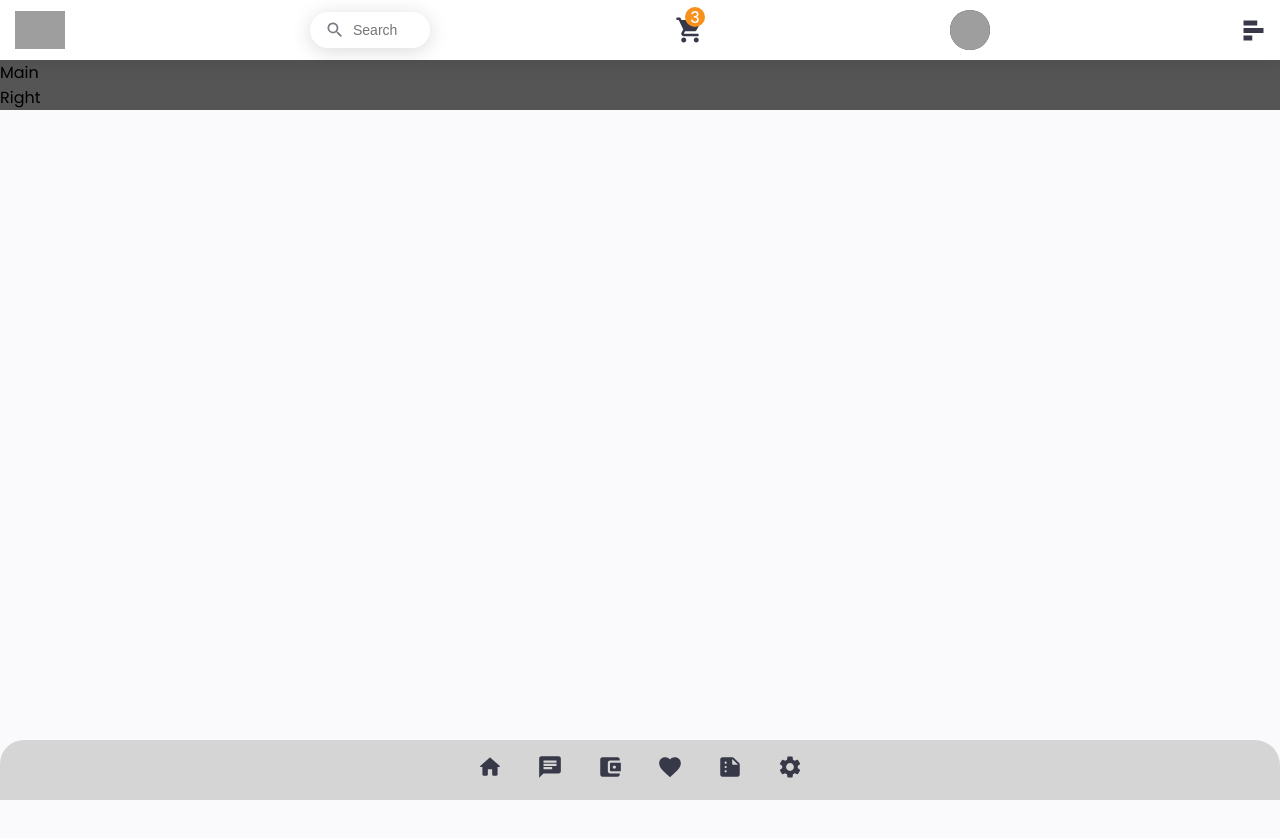
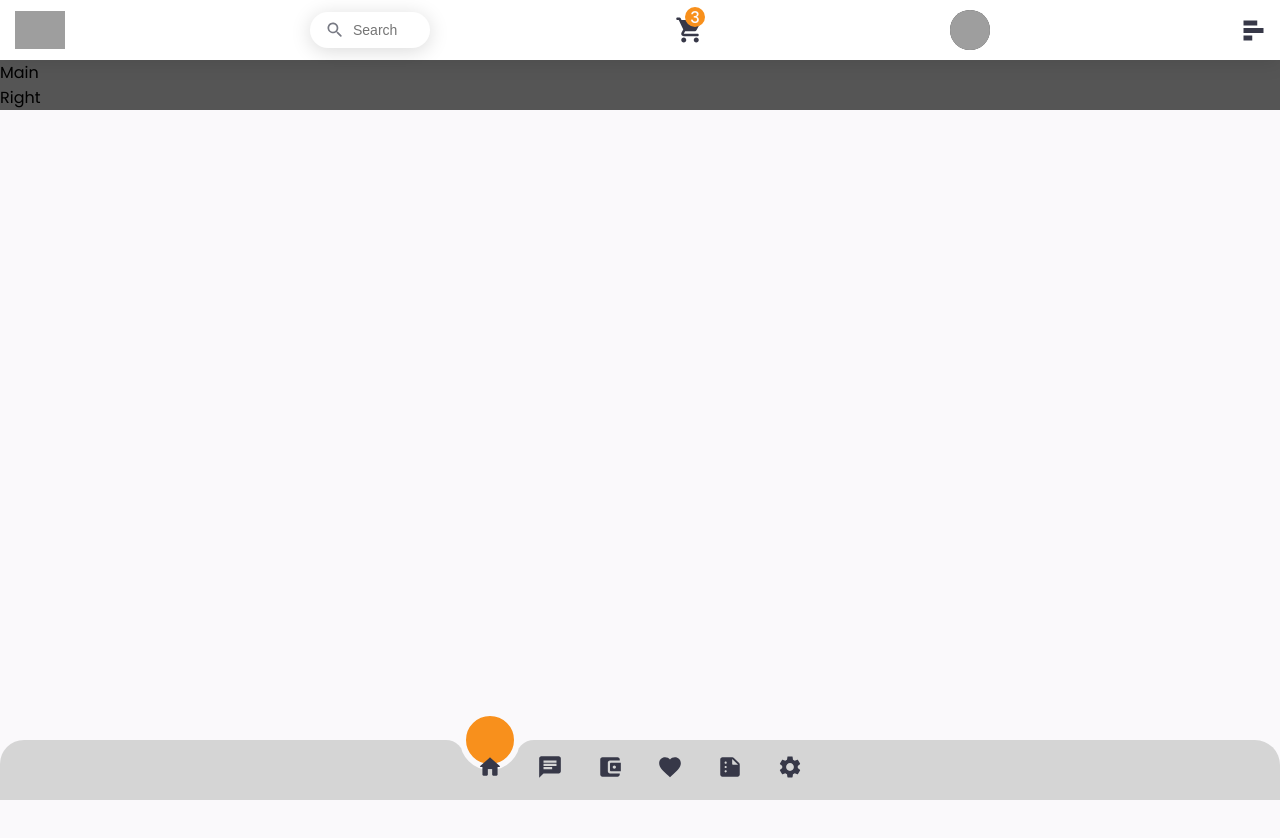
Before and after one commit to kawsar007/Food-Delivery-App, a React (Create React App) app: page / in a window 1280 px wide. Shown: the top 838 px of the page. Built offline with nearby package versions, Linux system fonts and the light colour scheme; grey boxes are pictures that could not be loaded.

Commit message:
Complete bottom navigation bar

```diff
--- a/src/App.css
+++ b/src/App.css
@@ -181,7 +181,7 @@ main {
   z-index: 1;
 }
 
-. {
+.bottomMenu ul li a {
   position: relative;
   display: flex;
   align-items: center;
@@ -204,8 +204,72 @@ main {
   color: #373848;
 }
 
-.bottomMenu ul li:hover a .icon {
+.bottomMenu ul li.active a .icon {
   transform: translateY(-26px);
+}
+
+.bottomMenu ul li.active a .icon .MuiSvgIcon-root {
+  color: #faf9fb;
+  transition: 0.5s;
+}
+
+.indicator {
+  position: absolute;
+  height: 60px;
+  width: 60px;
+  background: #f8901c;
+  border-radius: 100vw;
+  top: -50%;
+  border: 6px solid #faf9fb;
+  transition: 0.5s;
+}
+
+.indicator::before {
+  content: "";
+  position: absolute;
+  top: 50%;
+  left: -20px;
+  width: 18px;
+  height: 18px;
+  background: transparent;
+  border-top-right-radius: 18px;
+  box-shadow: 0px -10px 0 0 #faf9fb;
+}
+
+.indicator::after {
+  content: "";
+  position: absolute;
+  top: 50%;
+  right: -20px;
+  width: 18px;
+  height: 18px;
+  background: transparent;
+  border-top-left-radius: 18px;
+  box-shadow: 0px -10px 0 0 #faf9fb;
+}
+
+.bottomMenu ul li:nth-child(1).active ~ .indicator {
+  transform: translateX(calc(60px * 0));
+}
+
+.bottomMenu ul li:nth-child(2).active ~ .indicator {
+  transform: translateX(calc(60px * 1));
+}
+
+.bottomMenu ul li:nth-child(3).active ~ .indicator {
+  transform: translateX(calc(60px * 2));
+}
+
+.bottomMenu ul li:nth-child(4).active ~ .indicator {
+  transform: translateX(calc(60px * 3));
+}
+
+.bottomMenu ul li:nth-child(5).active ~ .indicator {
+  transform: translateX(calc(60px * 4));
+}
+
+.bottomMenu ul li:nth-child(6).active ~ .indicator {
+  transform: translateX(calc(60px * 5));
 }
 
 /* =========================================================================
--- a/src/App.js
+++ b/src/App.js
@@ -1,9 +1,20 @@
 import { AccountBalanceWalletRounded, Chat, Favorite, HomeRounded, Settings, SummarizeRounded } from '@mui/icons-material';
+import { useEffect } from 'react';
 import './App.css';
 import BottomMenu from './Components/BottomMenu';
 import Header from './Components/Header';
 
+
 function App() {
+  useEffect(() => {
+     const menuLi = document.querySelectorAll("#menu li");
+     console.log(menuLi);
+     function setMenuActive() {
+       menuLi.forEach((n) => n.classList.remove("active"));
+       this.classList.add("active");
+     }
+     menuLi.forEach((n) => n.addEventListener("click", setMenuActive));
+  }, []);
   return (
     <div className="App">
       {/* Header Section */}
```
